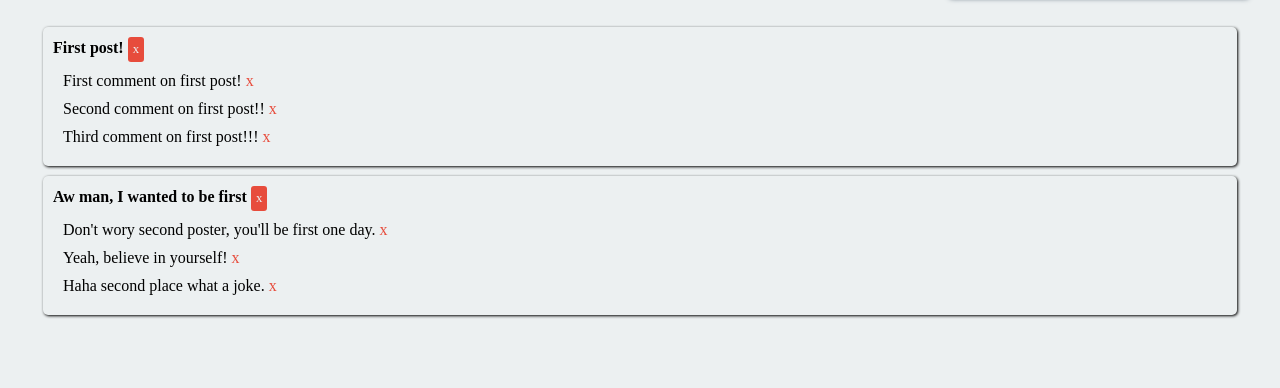
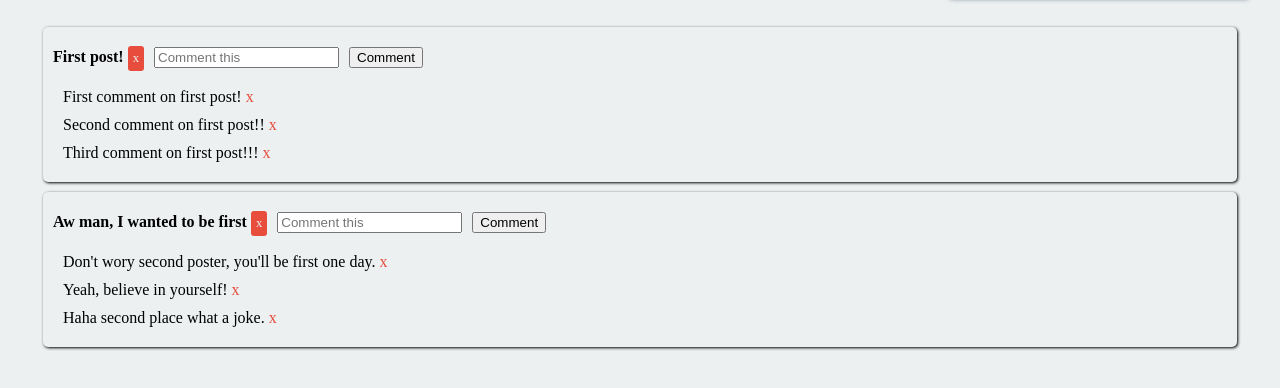
Before and after one commit to feldaleks/tweeter, a plain HTML site: page index.html in a window 1280 px wide. Shown: the part 170-558 px from the top of the page. Drawn offline with nearby package versions, Linux system fonts and the light colour scheme; a web font is replaced by a local one.

Commit message:
added: add comment feature

```diff
--- a/index.html
+++ b/index.html
@@ -10,7 +10,7 @@
   <body>
     <div id="container">
         <h1 id="title">Tweeter</h1>
-        <input type="text" placeholder="What's on your mind?" id="input">
+        <input type="text" placeholder="What's on your mind?" id="input" onkeydown="if (event.keyCode === 13) {post()}">
         <div id="post" onclick="post()">Twit</div>
         <div id="posts"></div>
     </div>
--- a/main.js
+++ b/main.js
@@ -22,8 +22,24 @@ function deleteComment(postId, commentId) {
     renderer.renderPosts(tweeter.getPosts())
 }
 
+function addComment(postId) {
+    let value = $("body").find(`div[data-id=${postId}]`).find("input").val()
+    tweeter.addComment(value, postId)
+    renderer.renderPosts(tweeter.getPosts())
+}
+
 $('#post').on('mousedown', function() {
     $(this).addClass('active-style');
   }).on('mouseup', function() {
     $(this).removeClass('active-style');
   });
+
+// $("#posts").on("click",".btn-comment",function(){
+//     let value = $(this).closest("div").find("input").val()
+//     let postId = $(this).closest("div").data("id")
+//     if (value != "") {
+//         tweeter.addComment(value, postId)
+//         renderer.renderPosts(tweeter.getPosts())
+//         $(this).closest("div").find("input").val("")
+//     }
+// })
--- a/render.js
+++ b/render.js
@@ -5,6 +5,8 @@ const Renderer = function () {
 
         for (let post of posts) {
             $("#posts").append(`<div data-id="${post.id}" class="post"><span class="post-text">${post.text} </span><div class="delete" onclick="deletePost('${post.id}')">x</div></div>`)
+            $(`div[data-id="${post.id}"]`).append(`<input type='text' placeholder='Comment this' class='input-comment'  onkeydown="if (event.keyCode === 13) {addComment('${post.id}')}">`)
+            $(`div[data-id="${post.id}"]`).append(`<input type='button' value='Comment' class='btn-comment'  onclick='addComment("${post.id}")'>`)
             for (let comment of post.comments) {
                 $(`[data-id="${post.id}"]`).append(`<div data-id="${comment.id}" class="comment">${comment.text}    <div class="delete-comment" onclick="deleteComment('${post.id}','${comment.id}')">x</div></div>`)
             }
--- a/style.css
+++ b/style.css
@@ -75,3 +75,7 @@ body{
     color: #e74c3c;
     display: inline-block;
 }
+
+.input-comment{
+    margin: 10px;
+}
```
